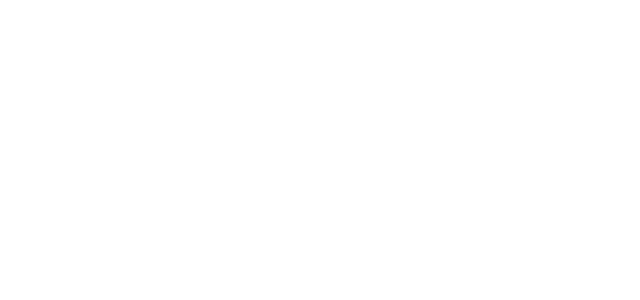
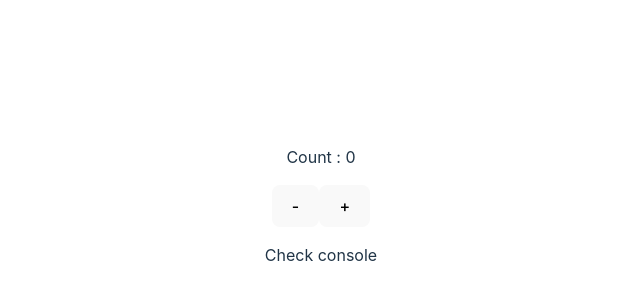
Before and after one commit to AmulyaAT/iVoyant-task, a React (Vite) app: page / in a window 1280 px wide. Shown: the part 194-494 px from the top of the page, without its empty margins (319-959 px from the left). Built offline with nearby package versions, Linux system fonts and the light colour scheme.

Commit message:
useEffect simple examples

```diff
--- a/src/App.tsx
+++ b/src/App.tsx
@@ -1,7 +1,13 @@
 import "./App.css";
+import { Counter } from "./Components/Counter";
+import { Example } from "./Components/Example";
+
 
 function App() {
-  return <></>;
+  return <>
+  <Counter/>
+  <Example/>
+  </>;
 }
 
 export default App;
--- /dev/null
+++ b/src/Components/Counter.tsx
@@ -0,0 +1,16 @@
+import React, { useEffect } from "react";
+
+export const Counter:React.FC=()=>{
+    const [count, setCount]=React.useState(0);
+    useEffect(()=>{
+        console.log("counter",count)
+    },[count])
+    return(
+
+        <>
+        <p>Count : {count}</p>
+        <button onClick={()=>setCount(count-1)}>-</button>
+        <button onClick={()=>setCount(count+1)}>+</button>
+        </>
+    )
+}
--- /dev/null
+++ b/src/Components/Example.tsx
@@ -0,0 +1,13 @@
+import React from "react";
+import { useEffect } from "react";
+export const Example:React.FC=()=>{
+    useEffect(()=>{
+        console.log("inside useeffect")
+        return(console.log(" inside return"))
+    },[])
+    return(
+        <>
+    <p>Check console</p>
+        </>
+    )
+}
```
Also changed, not shown: src/Components/syntax.tsx (added, +14 -0 lines).
